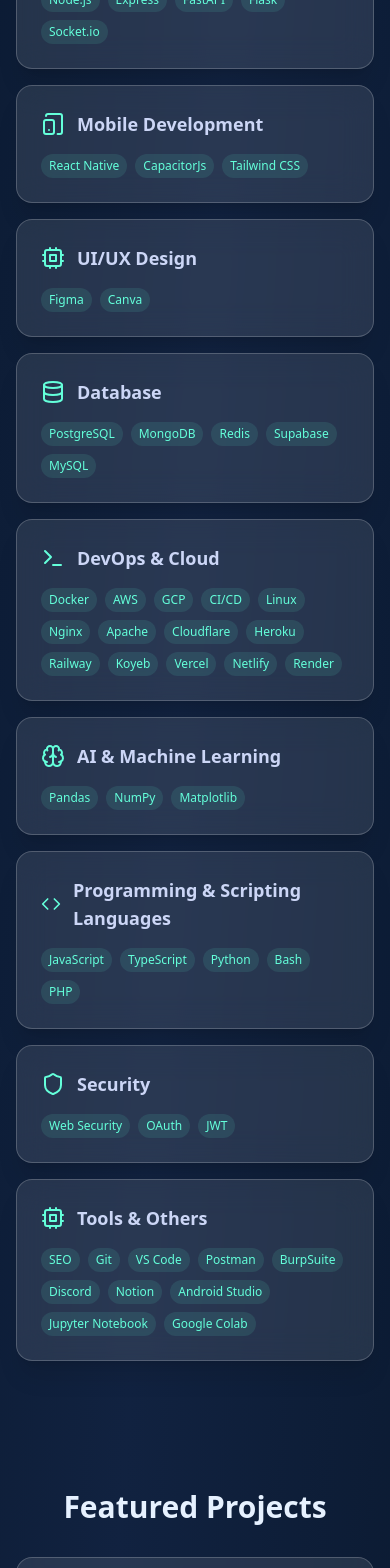
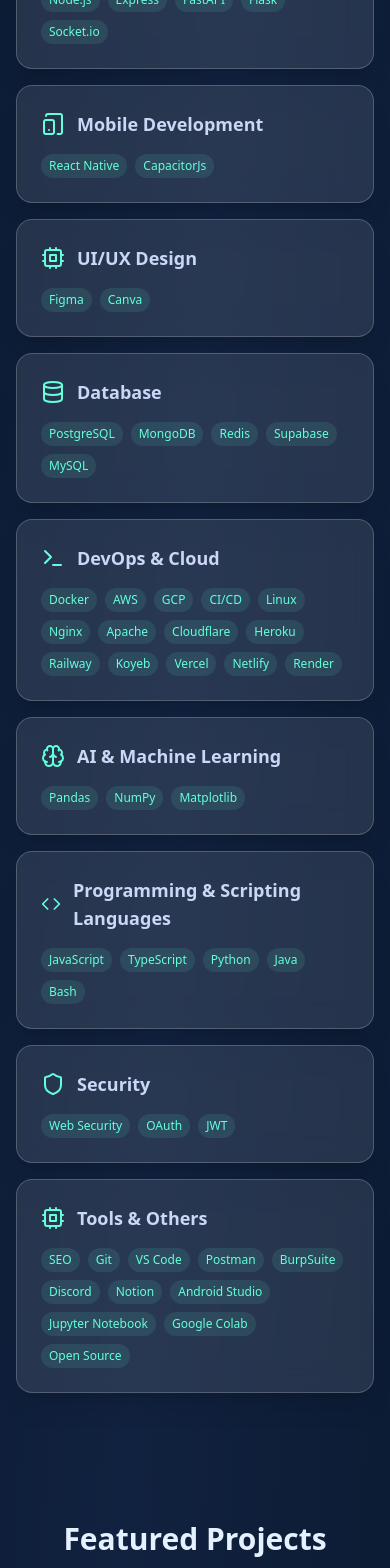
Before and after one commit to 0xarchit/portfolio, a React (Vite) app: page / in a window 390 px wide. Shown: the part 2215-3783 px from the top of the page. Built offline with nearby package versions, Linux system fonts and the light colour scheme.

Commit message:
Update skills list by removing 'Tailwind CSS' from Mobile Development and adding 'Open Source' to Tools & Others

```diff
--- a/src/components/Skills.tsx
+++ b/src/components/Skills.tsx
@@ -16,7 +16,7 @@
   {
     name: 'Mobile Development',
     icon: TabletSmartphone,
-    skills: ['React Native', 'CapacitorJs', 'Tailwind CSS']
+    skills: ['React Native', 'CapacitorJs']
   },
   {
     name: 'UI/UX Design',
@@ -41,7 +41,7 @@
   {
     name: 'Programming & Scripting Languages',
     icon: Code,
-    skills: ['JavaScript', 'TypeScript', 'Python', 'Bash', 'PHP']
+    skills: ['JavaScript', 'TypeScript', 'Python', 'Java', 'Bash']
   },
   {
     name: 'Security',
@@ -51,7 +51,7 @@
   {
     name: 'Tools & Others',
     icon: Cpu,
-    skills: ['SEO', 'Git', 'VS Code', 'Postman', 'BurpSuite', 'Discord', 'Notion', 'Android Studio', 'Jupyter Notebook', 'Google Colab']
+    skills: ['SEO', 'Git', 'VS Code', 'Postman', 'BurpSuite', 'Discord', 'Notion', 'Android Studio', 'Jupyter Notebook', 'Google Colab', 'Open Source']
   }
 ];
 
```
